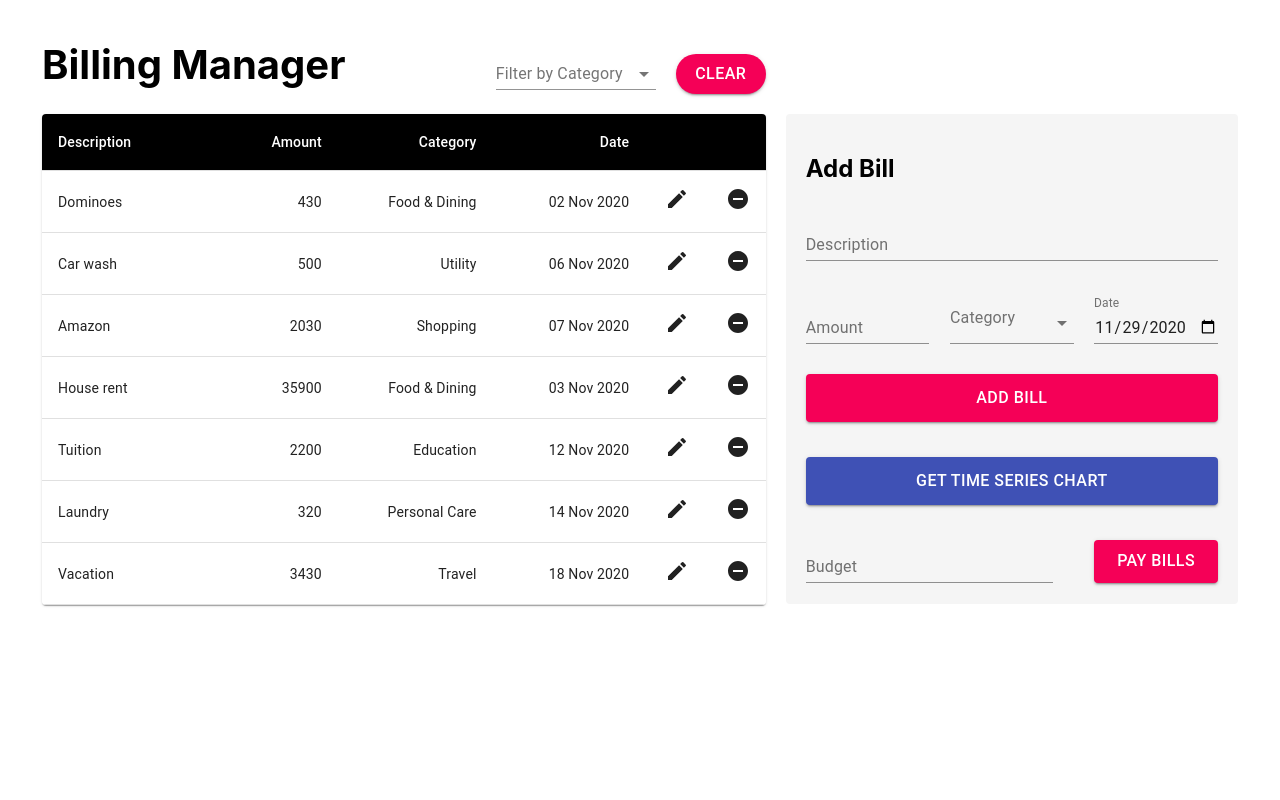
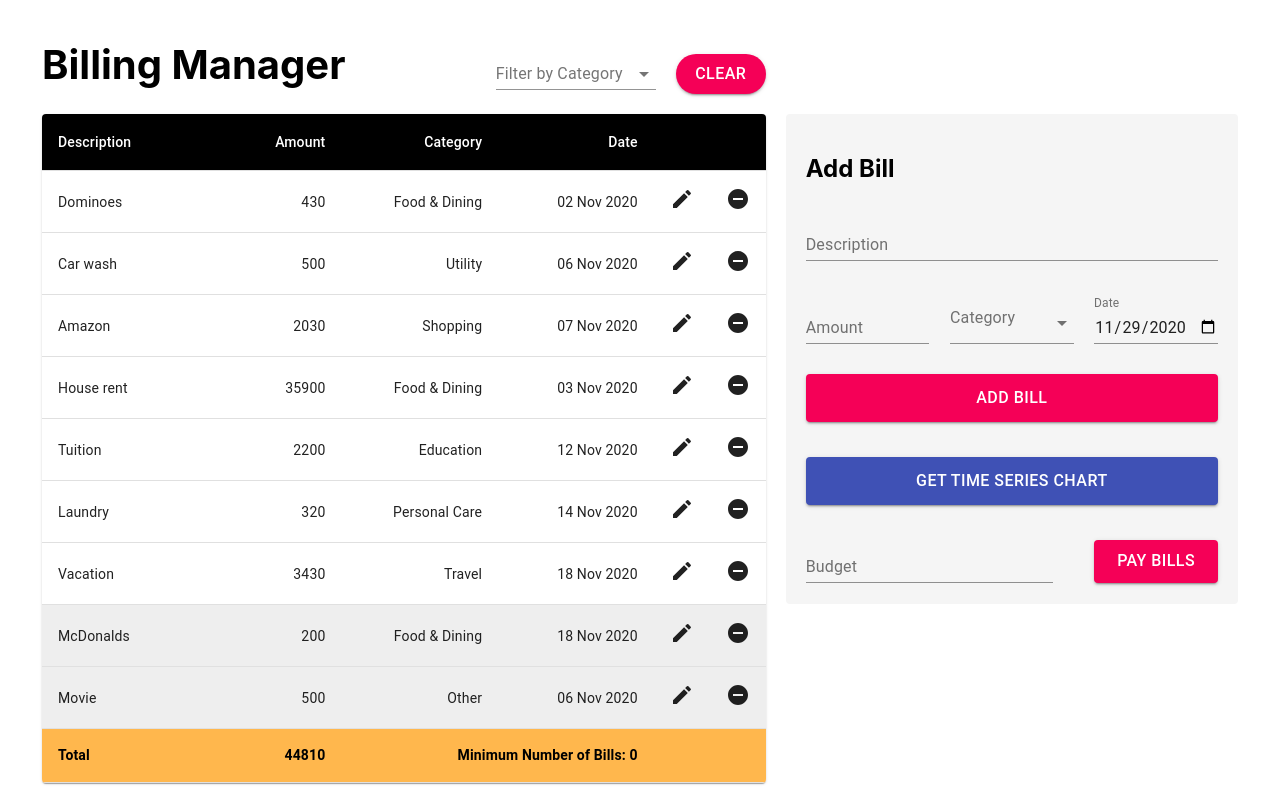
Before and after one commit to saket-m0/billing-manager, a React (Create React App) app: page / in a window 1280 px wide. Built offline with nearby package versions, Linux system fonts and the light colour scheme.

Commit message:
Fixed Bugs

```diff
--- a/src/components/AddBill.js
+++ b/src/components/AddBill.js
@@ -20,13 +20,12 @@ const AddBill = React.memo((props) => {
 	const [category, setCategory] = React.useState('');
 	const [date, setDate] = React.useState(new Date());
 
-
 	const handleSubmit = (event) => {
 		event.preventDefault();
 		const bill = {
 			id: props.bills.length + 1,
 			description: event.target.description.value,
-			amount: event.target.amount.value,
+			amount: Number(event.target.amount.value),
 			category: category,
 			date: event.target.date.value,
 		};
--- a/src/components/EditBill.js
+++ b/src/components/EditBill.js
@@ -50,7 +50,7 @@ const EditBill = React.memo((props) => {
 		event.preventDefault();
 		const newBill = {
 			description: event.target.description.value,
-			amount: event.target.amount.value,
+			amount: Number(event.target.amount.value),
 			category: category,
 			date: event.target.date.value,
 		};
--- a/src/components/ShowBills.js
+++ b/src/components/ShowBills.js
@@ -9,6 +9,7 @@ import TableCell from '@material-ui/core/TableCell';
 import TableContainer from '@material-ui/core/TableContainer';
 import TableHead from '@material-ui/core/TableHead';
 import TableRow from '@material-ui/core/TableRow';
+import TableFooter from '@material-ui/core/TableFooter';
 import Paper from '@material-ui/core/Paper';
 import moment from 'moment';
 
@@ -23,6 +24,12 @@ const ShowBills = React.memo((props) => {
 		},
 		body: {
 			fontSize: 14,
+		},
+		footer: {
+			fontSize: 14,
+			color: theme.palette.common.black,
+			backgroundColor: theme.palette.warning.light,
+			fontWeight: 'bold',
 		},
 	}))(TableCell);
 
@@ -55,10 +62,10 @@ const ShowBills = React.memo((props) => {
 								Date
 							</StyledTableCell>
 							<StyledTableCell
+								colSpan={2}
 								align='right'
-								style={{ width: '9%' }}
+								style={{ width: '14%' }}
 							/>
-							<StyledTableCell style={{ width: '5%' }} />
 						</TableRow>
 					</TableHead>
 					<TableBody>
@@ -105,7 +112,63 @@ const ShowBills = React.memo((props) => {
 									</StyledTableCell>
 								</TableRow>
 							))}
+						<TableRow
+							style={{
+								backgroundColor: '#eeeeee',
+							}}>
+							<StyledTableCell component='th' scope='row'>
+								McDonalds
+							</StyledTableCell>
+							<StyledTableCell align='right'>200</StyledTableCell>
+							<StyledTableCell align='right'>
+								Food & Dining
+							</StyledTableCell>
+							<StyledTableCell align='right'>
+								18 Nov 2020
+							</StyledTableCell>
+							<StyledTableCell align='center'>
+								<EditBill bill={props.bills[0]} />
+							</StyledTableCell>
+							<StyledTableCell>
+								<RemoveBill bill={props.bills[0]} />
+							</StyledTableCell>
+						</TableRow>
+						<TableRow
+							style={{
+								backgroundColor: '#eeeeee',
+							}}>
+							<StyledTableCell component='th' scope='row'>
+								Movie
+							</StyledTableCell>
+							<StyledTableCell align='right'>500</StyledTableCell>
+							<StyledTableCell align='right'>
+								Other
+							</StyledTableCell>
+							<StyledTableCell align='right'>
+								06 Nov 2020
+							</StyledTableCell>
+							<StyledTableCell align='center'>
+								<EditBill bill={props.bills[0]} />
+							</StyledTableCell>
+							<StyledTableCell>
+								<RemoveBill bill={props.bills[0]} />
+							</StyledTableCell>
+						</TableRow>
 					</TableBody>
+					<TableFooter>
+						<StyledTableCell>Total</StyledTableCell>
+						<StyledTableCell align='right'>
+							{props.bills.reduce((a, b) => {
+								return a + b['amount'];
+							}, 0)}
+						</StyledTableCell>
+						<StyledTableCell colSpan={2} align='right'>
+							Minimum Number of Bills: {props.payBills.length}
+						</StyledTableCell>
+						<StyledTableCell
+							colSpan={2}
+							align='center'></StyledTableCell>
+					</TableFooter>
 				</Table>
 			</TableContainer>
 		</div>
@@ -120,5 +183,4 @@ const mapStateToProps = (state) => {
 	};
 };
 
-
 export default connect(mapStateToProps)(ShowBills);
```
Also changed, not shown: 1 other file (tests, documents, lock files or other folders).
